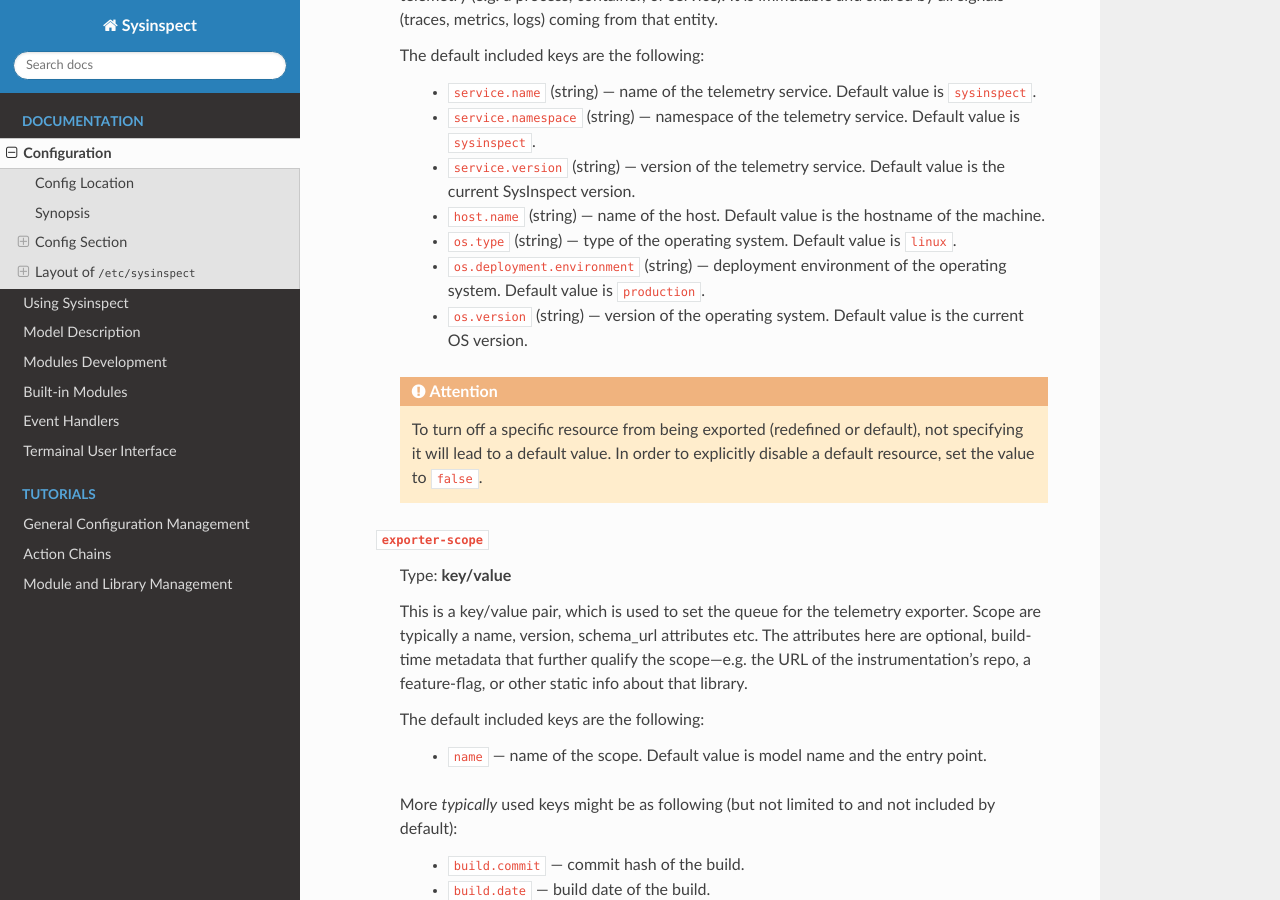
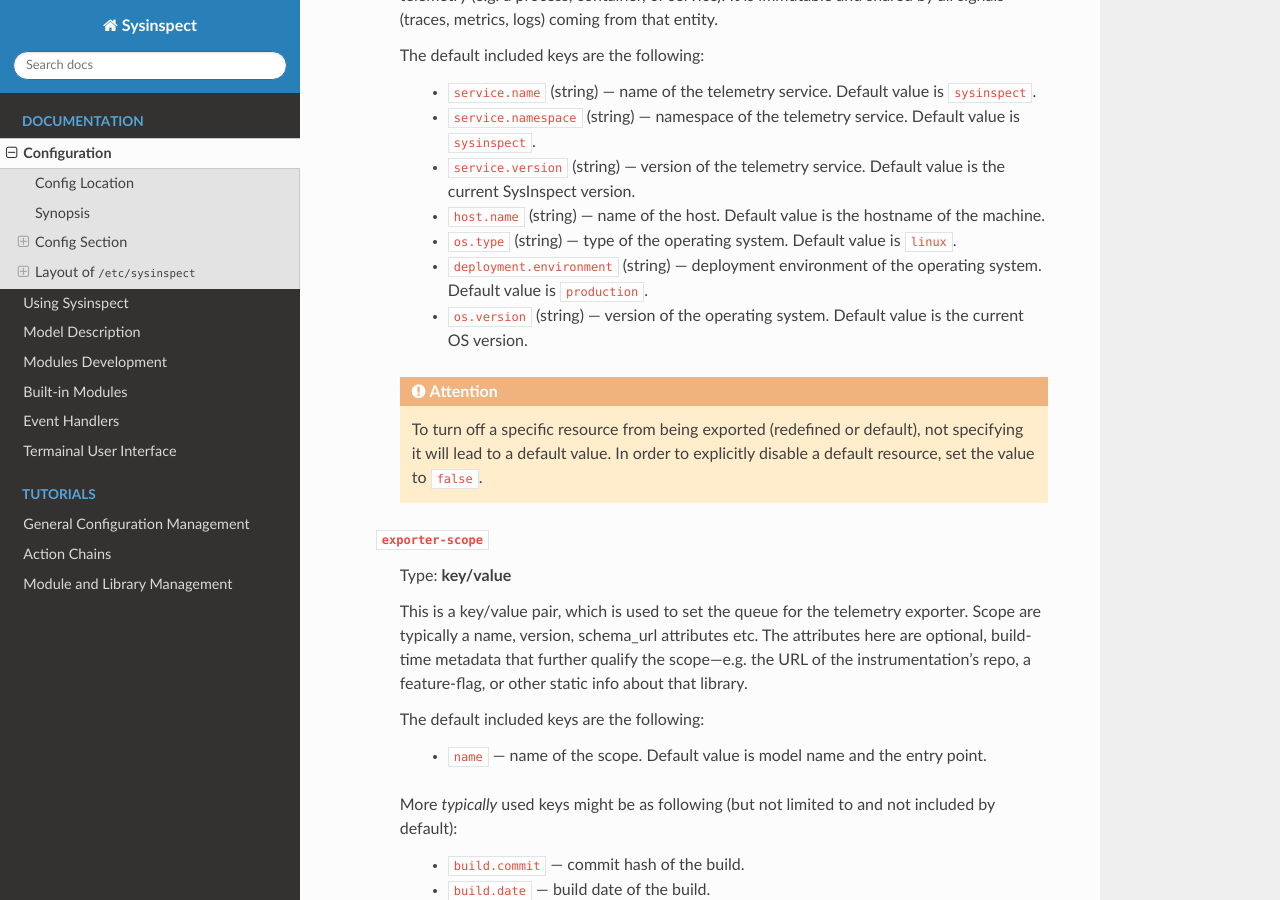
Before and after one commit to tinythings/sysinspect, a Sphinx documentation site: the page built from docs/global_config.rst, in a window 1280 px wide and 900 px high, scrolled down 4542 px. Built offline with Sphinx 7.4.7 and the Read the Docs theme 3.1.0, drawn with Linux system fonts in a browser that asks for light colours.

```diff
--- a/docs/global_config.rst
+++ b/docs/global_config.rst
@@ -222,7 +222,7 @@ Below are directives for the configuration of the File Server service:
             - ``service.version`` (string) — version of the telemetry service. Default value is the current SysInspect version.
             - ``host.name`` (string) — name of the host. Default value is the hostname of the machine.
             - ``os.type`` (string) — type of the operating system. Default value is ``linux``.
-            - ``os.deployment.environment`` (string) — deployment environment of the operating system. Default value is ``production``.
+            - ``deployment.environment`` (string) — deployment environment of the operating system. Default value is ``production``.
             - ``os.version`` (string) — version of the operating system. Default value is the current OS version.
 
         .. attention::
```
